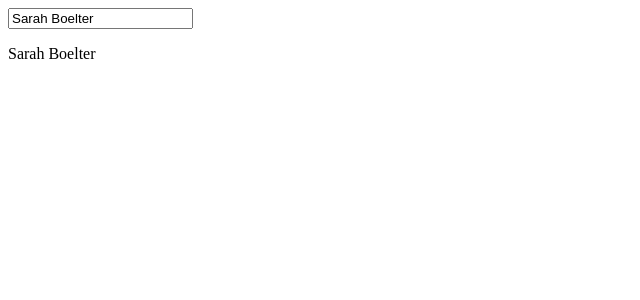
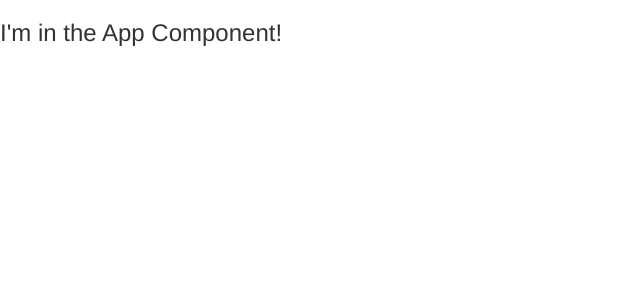
Before and after one commit to seboelter/Recipe-Book, an Angular app: page / in a window 1280 px wide. Shown: the top 300 px of the page, without its empty margins (0-640 px from the left). Built offline with nearby package versions, Linux system fonts and the light colour scheme.

Commit message:
Completed Into, Created Server Component

```diff
--- a/angular.json
+++ b/angular.json
@@ -24,6 +24,7 @@
               "src/assets"
             ],
             "styles": [
+              "node_modules/bootstrap/dist/css/bootstrap.min.css",
               "src/styles.css"
             ],
             "scripts": []
--- a/package.json
+++ b/package.json
@@ -19,6 +19,7 @@
     "@angular/platform-browser": "~9.0.6",
     "@angular/platform-browser-dynamic": "~9.0.6",
     "@angular/router": "~9.0.6",
+    "bootstrap": "^3.4.1",
     "rxjs": "~6.5.4",
     "tslib": "^1.10.0",
     "zone.js": "~0.10.2"
--- a/src/app/app.component.html
+++ b/src/app/app.component.html
@@ -1,2 +1 @@
-<input type="text" [(ngModel)] = "name">
-<p> {{ name }} </p>
+<h3> I'm in the App Component! </h3>
--- a/src/app/app.component.ts
+++ b/src/app/app.component.ts
@@ -6,5 +6,4 @@ import { Component } from '@angular/core';
   styleUrls: ['./app.component.css']
 })
 export class AppComponent {
-  name = 'Sarah Boelter';
 }
--- a/src/app/app.module.ts
+++ b/src/app/app.module.ts
@@ -1,6 +1,5 @@
 import { BrowserModule } from '@angular/platform-browser';
 import { NgModule } from '@angular/core';
-import { FormsModule } from '@angular/forms'
 import { AppComponent } from './app.component';
 
 @NgModule({
@@ -8,8 +7,7 @@ import { AppComponent } from './app.component';
     AppComponent
   ],
   imports: [
-    BrowserModule,
-    FormsModule
+    BrowserModule
   ],
   providers: [],
   bootstrap: [AppComponent]
--- /dev/null
+++ b/src/app/server/server.component.html
@@ -0,0 +1 @@
+<p>The Server Component</p>
```
Also changed, not shown: src/app/server/server.component.ts (added, +10 -0 lines), 1 other file (tests, documents, lock files or other folders).
